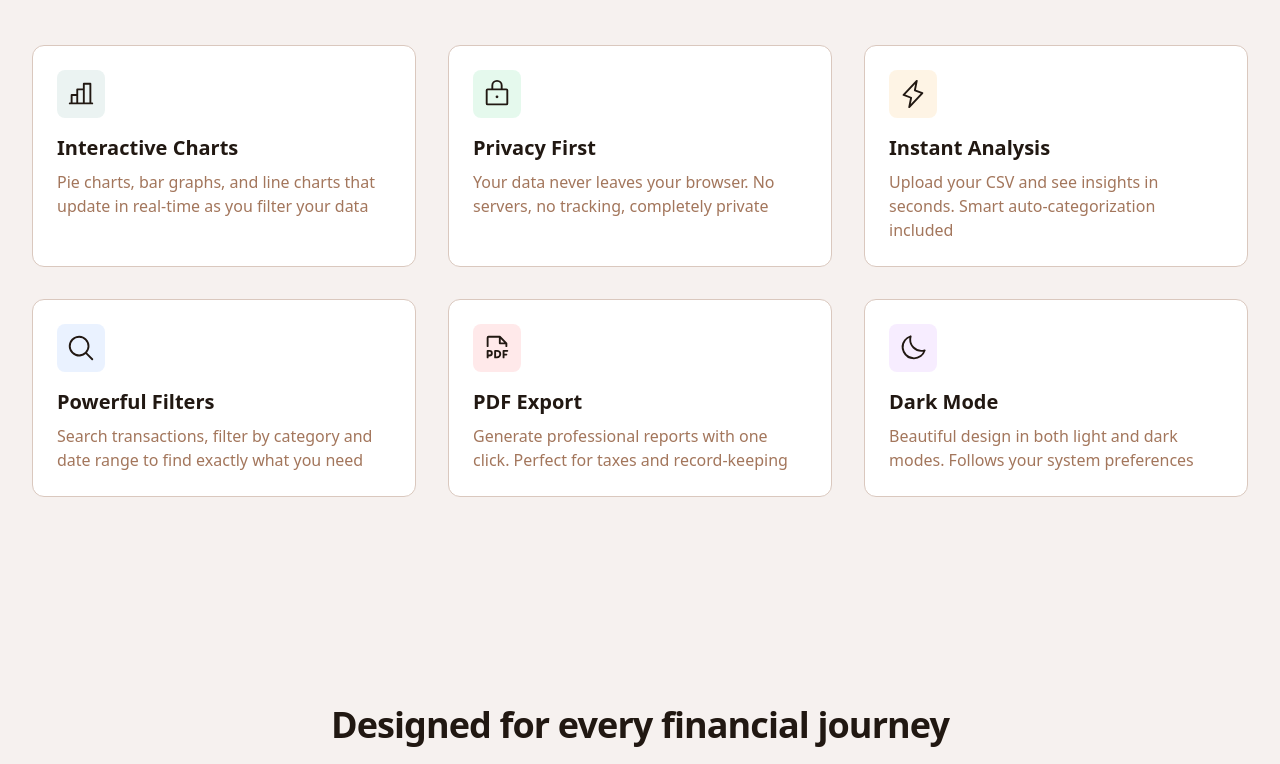
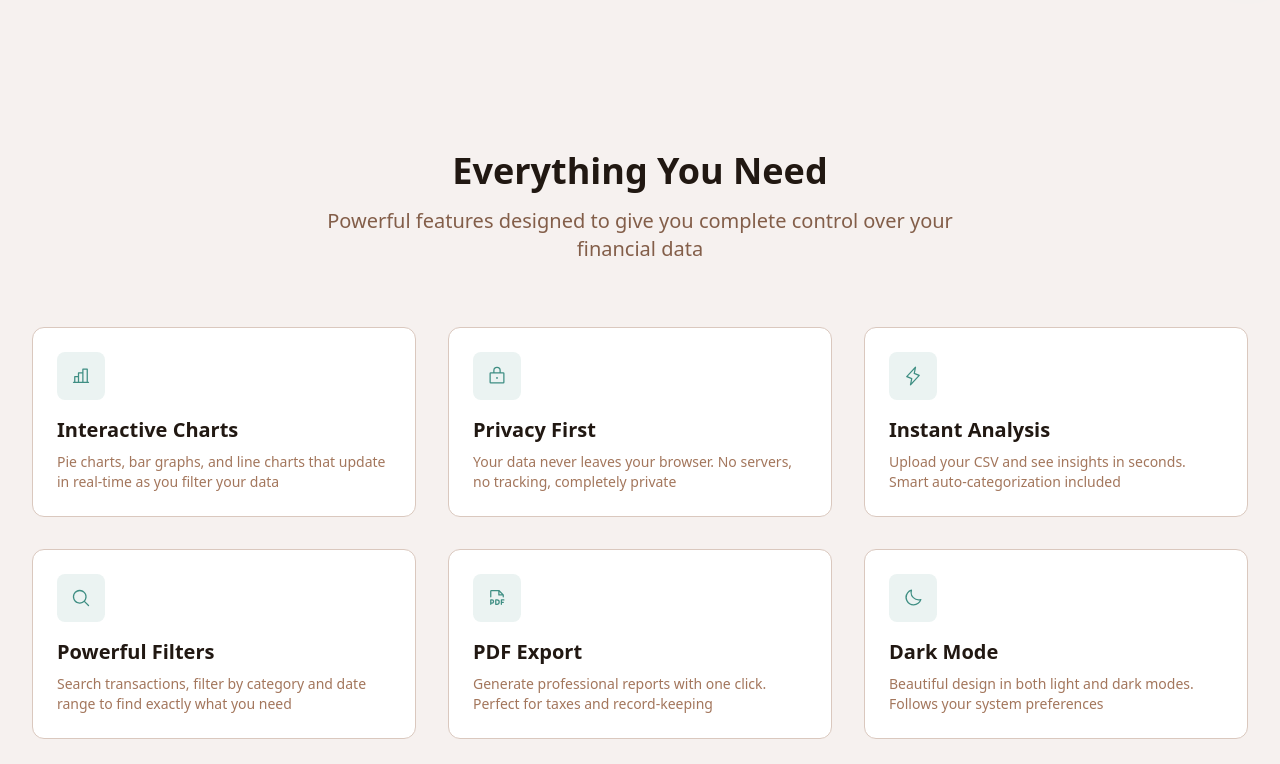
Before and after one commit to uttam-on-git/acta, a Next.js app: page / in a window 1280 px wide. Shown: the part 1672-2436 px from the top of the page. Built offline with nearby package versions, Linux system fonts and the light colour scheme.

Commit message:
fix: improve icons consistancy n text sizes

```diff
--- a/app/(marketing)/page.js
+++ b/app/(marketing)/page.js
@@ -1,4 +1,5 @@
 "use client";
+import { useTheme } from "next-themes";
 import { motion } from "framer-motion";
 
 import Image from "next/image";
@@ -22,6 +23,10 @@ import {
 } from "@phosphor-icons/react";
 
 export default function Homepage() {
+  const { theme, systemTheme } = useTheme();
+
+  const resolvedTheme = theme === "system" ? systemTheme : theme;
+
   return (
     <div>
       <section className="relative overflow-hidden pt-0 -mt-px pb-10">
@@ -130,14 +135,28 @@ export default function Homepage() {
               transition={{ duration: 0.6, delay: 0.2 }}
               whileHover={{ scale: 1.02 }}
             >
+              {resolvedTheme && (
+                <motion.div
+                  suppressHydrationWarning
+                  key={resolvedTheme}
+                  initial={{ opacity: 0 }}
+                  animate={{ opacity: 1 }}
+                  transition={{ duration: 0.3 }}
+                >
                   <Image
-                src="/dashboard-ss.png"
+                    src={
+                      resolvedTheme === "dark"
+                        ? "/dashboard-dark.png"
+                        : "/dashboard-light.png"
+                    }
                     alt="Dashboard Preview"
                     width={2000}
                     height={1200}
                     className="w-full rounded-lg border border-border shadow-2xl"
                     priority
                   />
+                </motion.div>
+              )}
             </motion.div>
 
             <div
@@ -195,12 +214,11 @@ export default function Homepage() {
             className="p-6 rounded-xl border border-border bg-card hover:shadow-lg transition"
           >
             <div className="w-12 h-12 rounded-lg bg-primary/10 flex items-center justify-center mb-4">
-              <span className="text-3xl">
-                <ChartBarIcon></ChartBarIcon>
-              </span>
+              <ChartBarIcon size={20} className="text-primary" />
             </div>
+
             <h3 className="text-xl font-semibold mb-2">Interactive Charts</h3>
-            <p className="text-muted">
+            <p className="text-muted text-sm">
               Pie charts, bar graphs, and line charts that update in real-time
               as you filter your data
             </p>
@@ -215,13 +233,11 @@ export default function Homepage() {
             whileHover={{ y: -5 }}
             className="p-6 rounded-xl border border-border bg-card hover:shadow-lg transition"
           >
-            <div className="w-12 h-12 rounded-lg bg-green-500/10 flex items-center justify-center mb-4">
-              <span className="text-3xl">
-                <LockIcon></LockIcon>
-              </span>
+            <div className="w-12 h-12 rounded-lg bg-primary/10 flex items-center justify-center mb-4">
+                <LockIcon size={20} className="text-primary" />
             </div>
             <h3 className="text-xl font-semibold mb-2">Privacy First</h3>
-            <p className="text-muted">
+            <p className="text-muted text-sm">
               Your data never leaves your browser. No servers, no tracking,
               completely private
             </p>
@@ -236,13 +252,11 @@ export default function Homepage() {
             whileHover={{ y: -5 }}
             className="p-6 rounded-xl border border-border bg-card hover:shadow-lg transition"
           >
-            <div className="w-12 h-12 rounded-lg bg-amber-500/10 flex items-center justify-center mb-4">
-              <span className="text-3xl">
-                <LightningIcon></LightningIcon>
-              </span>
+            <div className="w-12 h-12 rounded-lg bg-primary/10 flex items-center justify-center mb-4">
+                <LightningIcon size={20} className="text-primary" />
             </div>
             <h3 className="text-xl font-semibold mb-2">Instant Analysis</h3>
-            <p className="text-muted">
+            <p className="text-muted text-sm">
               Upload your CSV and see insights in seconds. Smart
               auto-categorization included
             </p>
@@ -257,13 +271,11 @@ export default function Homepage() {
             whileHover={{ y: -5 }}
             className="p-6 rounded-xl border border-border bg-card hover:shadow-lg transition"
           >
-            <div className="w-12 h-12 rounded-lg bg-blue-500/10 flex items-center justify-center mb-4">
-              <span className="text-3xl">
-                <MagnifyingGlassIcon></MagnifyingGlassIcon>
-              </span>
+            <div className="w-12 h-12 rounded-lg bg-primary/10 flex items-center justify-center mb-4">
+                <MagnifyingGlassIcon size={20} className="text-primary" />
             </div>
             <h3 className="text-xl font-semibold mb-2">Powerful Filters</h3>
-            <p className="text-muted">
+            <p className="text-muted text-sm">
               Search transactions, filter by category and date range to find
               exactly what you need
             </p>
@@ -277,13 +289,11 @@ export default function Homepage() {
             whileHover={{ y: -5 }}
             className="p-6 rounded-xl border border-border bg-card hover:shadow-lg transition"
           >
-            <div className="w-12 h-12 rounded-lg bg-red-500/10 flex items-center justify-center mb-4">
-              <span className="text-3xl">
-                <FilePdfIcon></FilePdfIcon>
-              </span>
+            <div className="w-12 h-12 rounded-lg bg-primary/10 flex items-center justify-center mb-4">
+                <FilePdfIcon size={20} className="text-primary" />
             </div>
             <h3 className="text-xl font-semibold mb-2">PDF Export</h3>
-            <p className="text-muted">
+            <p className="text-muted text-sm">
               Generate professional reports with one click. Perfect for taxes
               and record-keeping
             </p>
@@ -297,13 +307,11 @@ export default function Homepage() {
             whileHover={{ y: -5 }}
             className="p-6 rounded-xl border border-border bg-card hover:shadow-lg transition"
           >
-            <div className="w-12 h-12 rounded-lg bg-purple-500/10 flex items-center justify-center mb-4">
-              <span className="text-3xl">
-                <MoonIcon></MoonIcon>
-              </span>
+            <div className="w-12 h-12 rounded-lg bg-primary/10 flex items-center justify-center mb-4">
+                <MoonIcon size={20} className="text-primary" />
             </div>
             <h3 className="text-xl font-semibold mb-2">Dark Mode</h3>
-            <p className="text-muted">
+            <p className="text-muted text-sm">
               Beautiful design in both light and dark modes. Follows your system
               preferences
             </p>
@@ -325,10 +333,22 @@ export default function Homepage() {
           <div className="grid grid-cols-1 lg:grid-cols-3 gap-6 items-center">
             <div className="space-y-6">
               {[
-                ["Launch Faster", BriefcaseIcon],
-                ["Iterate Rapidly", UsersIcon],
-                ["Scale Smarter", TrendUpIcon],
-              ].map(([title, Icon]) => (
+                {
+                  title: "Launch Faster",
+                  desc: "Upload a CSV and instantly see clean summaries, charts, and insights-no setup required.",
+                  Icon: BriefcaseIcon,
+                },
+                {
+                  title: "Iterate Rapidly",
+                  desc: "Refine filters, explore categories, and adjust views as your financial questions change.",
+                  Icon: UsersIcon,
+                },
+                {
+                  title: "Scale Smarter",
+                  desc: "Analyze months or years of transactions smoothly as your financial data grows.",
+                  Icon: TrendUpIcon,
+                },
+              ].map(({ title, desc, Icon }) => (
                 <motion.div
                   key={title}
                   whileHover={{ y: -6 }}
@@ -337,9 +357,7 @@ export default function Homepage() {
                 >
                   <Icon size={20} className="text-primary mb-3" />
                   <h3 className="font-semibold">{title}</h3>
-                  <p className="mt-2 text-sm text-muted">
-                    Analyze and understand your data without complexity.
-                  </p>
+                  <p className="mt-2 text-sm text-muted">{desc}</p>
                 </motion.div>
               ))}
             </div>
@@ -396,10 +414,22 @@ export default function Homepage() {
 
             <div className="space-y-6">
               {[
-                ["Reuse Intelligence", StorefrontIcon],
-                ["Prevent Surprises", HouseIcon],
-                ["Automate More", GraduationCapIcon],
-              ].map(([title, Icon]) => (
+                {
+                  title: "Reuse Intelligence",
+                  desc: "Recognize recurring spending patterns and categories you can rely on every month.",
+                  Icon: StorefrontIcon,
+                },
+                {
+                  title: "Prevent Surprises",
+                  desc: "Catch unusual expenses and hidden trends early before they impact your budget.",
+                  Icon: HouseIcon,
+                },
+                {
+                  title: "Automate More",
+                  desc: "Let calculations, breakdowns, and insights update automatically as data changes.",
+                  Icon: GraduationCapIcon,
+                },
+              ].map(({ title, desc, Icon }) => (
                 <motion.div
                   key={title}
                   whileHover={{ y: -6 }}
@@ -408,9 +438,7 @@ export default function Homepage() {
                 >
                   <Icon size={20} className="text-primary mb-3" />
                   <h3 className="font-semibold">{title}</h3>
-                  <p className="mt-2 text-sm text-muted">
-                    Make confident decisions with real-time clarity.
-                  </p>
+                  <p className="mt-2 text-sm text-muted">{desc}</p>
                 </motion.div>
               ))}
             </div>
```
Lines whose indentation alone changed are shown as unchanged.
